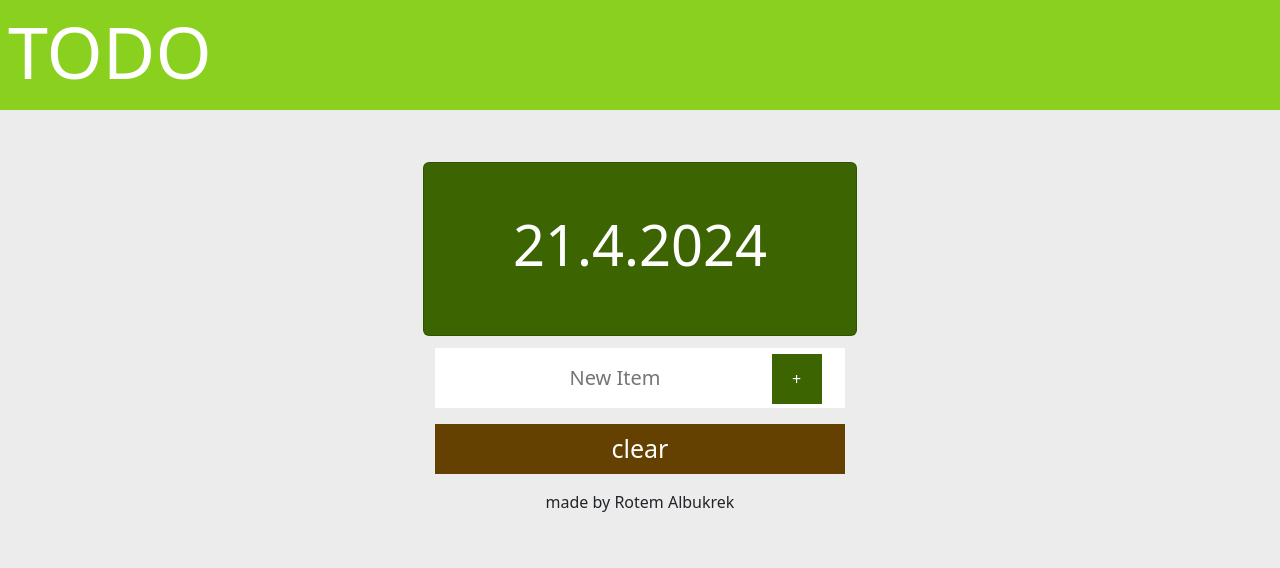
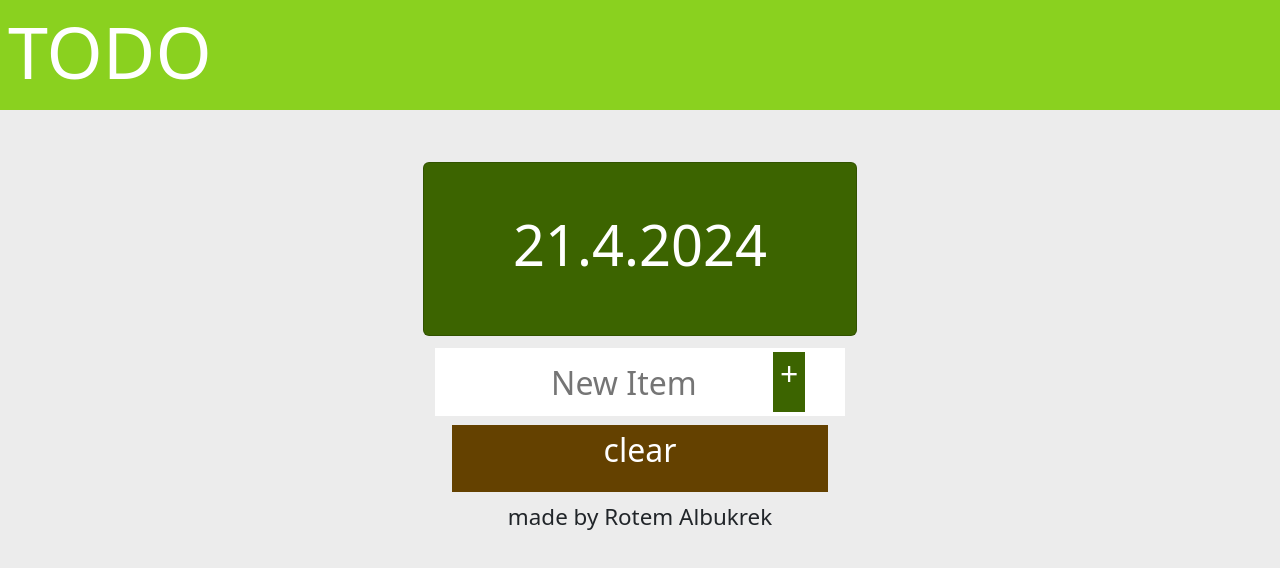
Before and after one commit to RotRotAl/toDoVueBase, a plain HTML site: page index.html in a window 1280 px wide. Drawn offline with nearby package versions, Linux system fonts and the light colour scheme.

Commit message:
Add files via upload

```diff
--- a/index.html
+++ b/index.html
@@ -14,7 +14,7 @@
   <body class="main-background max-vw-100">
     <div class="m-auto min-vh-100 max-vh-100 max-vw-100">
       <div
-        class="px-2 navbar d-flex justify-content-start flex-row green-background mb-5 my-xs-auto min-vh-10"
+        class="px-2 navbar d-flex justify-content-start flex-row green-background mb-5 my-xs-auto min-vh-25"
       >
         <h1 class="text-white display-2">TODO</h1>
         <div class="d-inline px-5"></div>
@@ -27,6 +27,7 @@
         >
           <h2 class="text-center text-white display-4 my-xs-auto min-vh-auto">{{today}}</h2>
         </div>
+        <div class="spacer"></div>
         <li
           class="d-flex flex-column row align-items-center"
           v-for="task in tasks"
@@ -34,38 +35,44 @@
           <div class="row col-xs-12 col-sm-11 min-vh-25 col-lg-4 py-1 my-1 my-xs-auto">
             <div class="item">
               <input type="checkbox" />
-              <p class="display-5 my-xs-auto">{{task}}</p>
+              <p class="display-6 my-xs-auto">{{task}}</p>
             </div>
+            <div class="spacer"></div>
           </div>
         </li>
 
-        <div class="row col-xs-12 col-sm-11 min-vh-25 col-lg-4 py-1 my-1 my-xs-auto">
-          <div class="carditem text-center">
-            <input
-              class=" m-auto p-auto text-center display-5"
+        <div class="text-center d-flex justify-content-center align-content-center row col-xs-12 col-sm-11 min-vh-25 col-lg-4 py-1 my-1 my-xs-auto">
+          <div class=" d-flex justify-content-center align-content-center row col-12 carditem text-center">
+            <div class="row col-10 ">  <input
+              class="col-12 m-1 p-1 text-center display-6"
               type="text"
               placeholder="New Item"
               autocomplete="off"
               :value="text"
               @input="event => text = event.target.value"
               v-on:keyup.enter="addTask(text);text=''"
-            />
-            <button class="m-auto p-auto " @click="addTask(text);text=''">+</button>
+              style="width: 100%;"
+            /></div>
+
+            <button class=" col-1 m-1 p-0 vh-25 " @click="addTask(text);text=''"> <p class="display-6">+</p></button>
           </div>
         </div>
-        <div class="row col-xs-12 col-sm-11 min-vh-25 col-lg-4 py-1 my-1 my-xs-auto">
+        <div class="spacer"></div>
+        <div class="row d-flex justify-content-center align-content-center col-12 vh-25 col-lg-4 p-auto m-auto">
           <button
             id="clear"
-            class="btn text-white text-center col-12 min-vh-25"
+            class="btn text-white text-center col-11 vh-25 "
             type="submit"
             @click="clear()"
           >
+          <p class="display-6">
             clear
+          </p>
           </button>
         </div>
-
+        <div class="spacer"></div>
         <div class="row col-xs-12 col-sm-11 min-vh-25 col-lg-4 py-1 my-1 my-xs-auto">
-          <p class="text-center my-xs-auto">made by Rotem Albukrek</p>
+          <p class="text-center my-xs-auto display-7">made by Rotem Albukrek</p>
         </div>
       </div>
     </div>
--- a/style.css
+++ b/style.css
@@ -13,6 +13,14 @@ li{
 .box
 {
     background-color:rgb(60, 100, 0) !important;
+}
+.display-6{
+  font-size: 2rem !important;
+}
+
+.display-7{
+  font-size: 1.4rem !important;
+  font-weight: lighter;
 }
 .item {
     min-height: 70px;
@@ -69,3 +77,22 @@ li{
     font-weight: 200;
     width: 313px;
   }
+
+  .spacer{
+    height: 0.1vh;
+  }
+
+  @media only screen and (min-height: 900px) {
+    .display-6{
+      font-size: 3.5rem !important;
+    }
+
+    .display-7{
+      font-size: 2.8rem !important;
+      font-weight: lighter;
+    }
+
+    .spacer{
+      height: 1vh;
+    }
+  }
```
